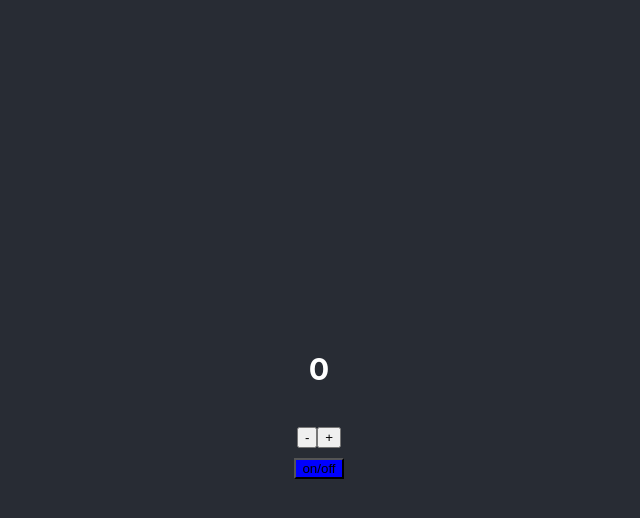
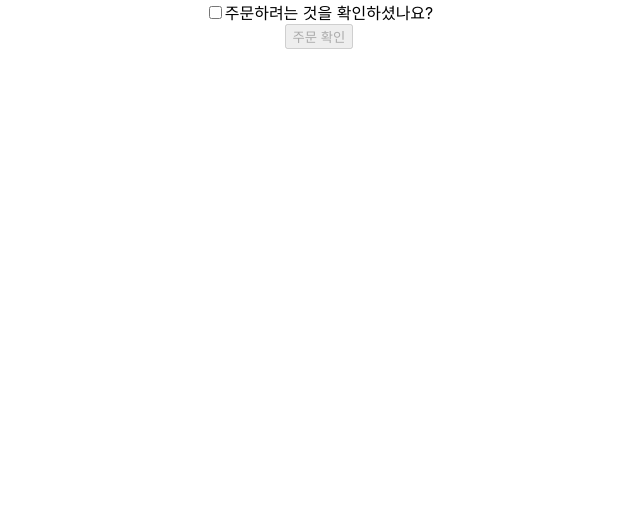
Before and after one commit to userJu/jest_study1, a React (Create React App) app: page / in a window 1280 px wide. Shown: the top 518 px of the page, without its empty margins (321-961 px from the left). Built offline with nearby package versions, Linux system fonts and the light colour scheme.

Commit message:
Feat: App에 summaryPage 추가

```diff
--- a/src/App.js
+++ b/src/App.js
@@ -1,5 +1,6 @@
 import "./App.css";
 import { useState } from "react";
+import SummaryPage from "./pages/SummaryPage/SummaryPage";
 
 function App() {
   const [counter, setCounter] = useState(0);
@@ -7,7 +8,7 @@ function App() {
 
   return (
     <div className="App">
-      <header className="App-header">
+      {/* <header className="App-header">
         <h3 data-testid="counter">{counter}</h3>
         <div>
           <button
@@ -40,7 +41,8 @@ function App() {
             on/off
           </button>
         </div>
-      </header>
+      </header> */}
+      <SummaryPage />
     </div>
   );
 }
```
